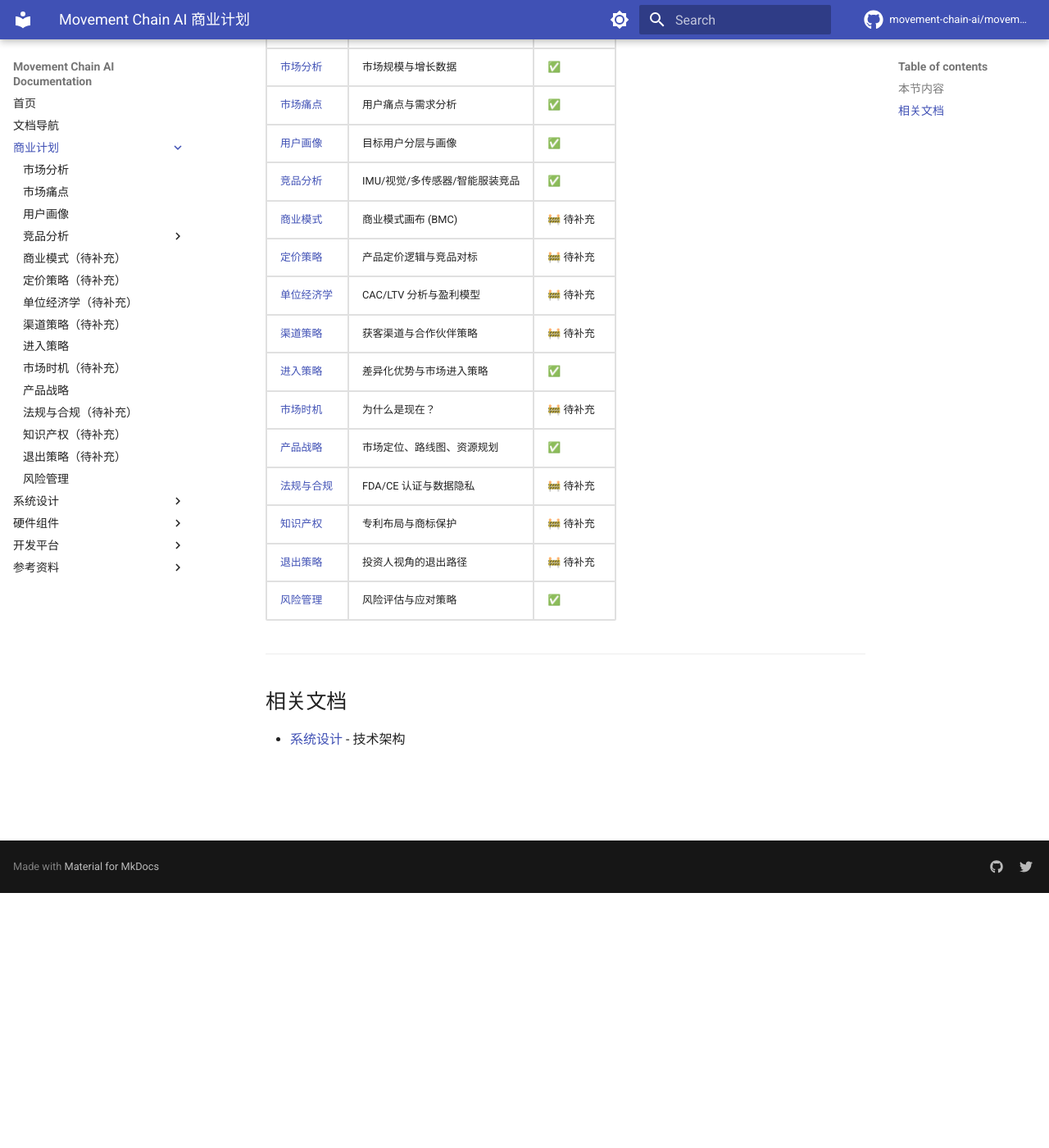
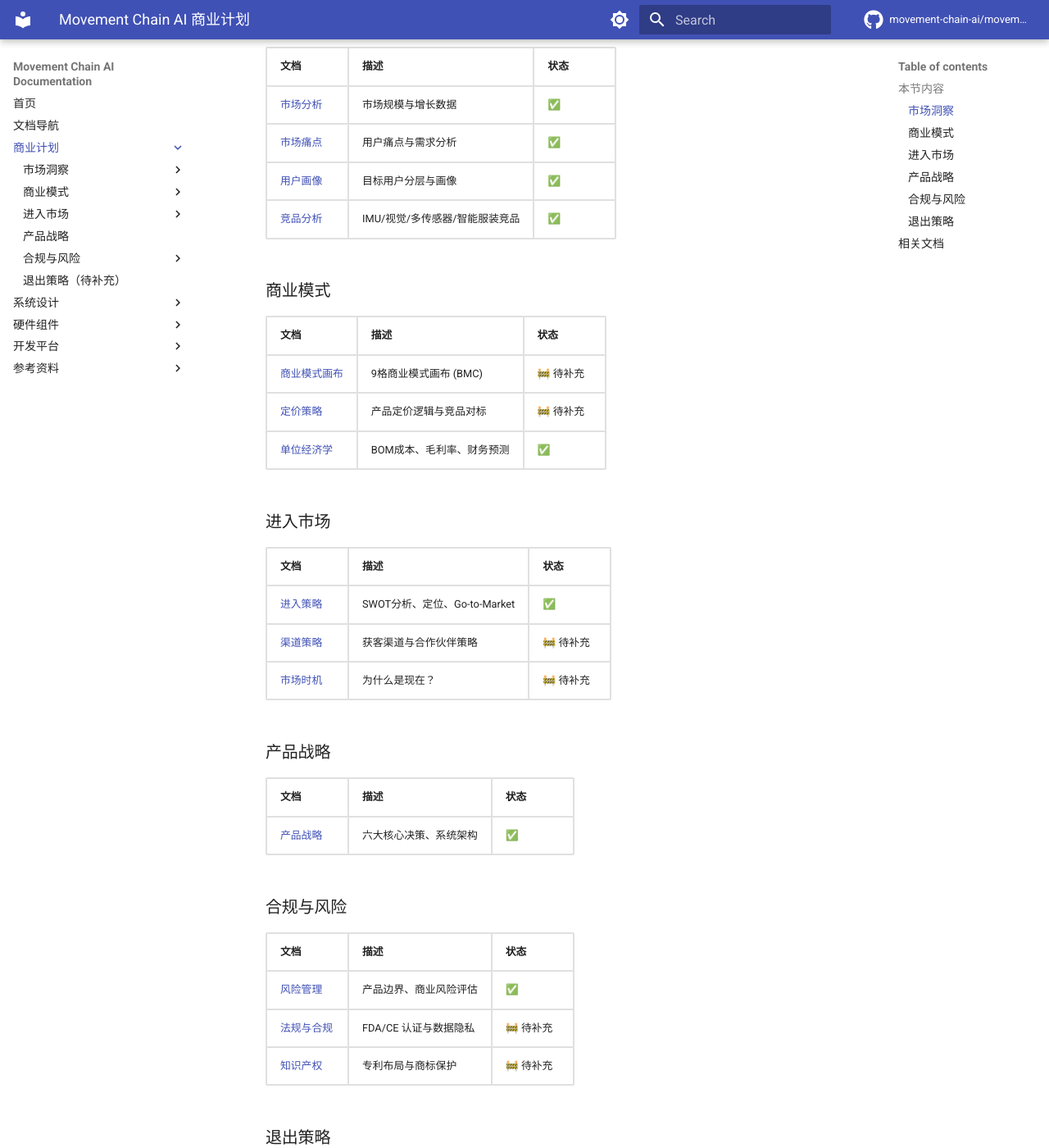
Before and after one commit to movement-chain-ai/movement-chain-docs, an MkDocs documentation site: the page built from docs/zh/product/index.md, in a window 1280 px wide and 1400 px high, scrolled down 311 px. Shown: the whole window at 82% size. Built offline with MkDocs 1.6.1 and Material for MkDocs 9.7.7, drawn with Linux system fonts in a browser that asks for light colours; comment, search, counter and statistics services are not loaded; the version menu is left out; some of the changed text lies outside the part shown.

Commit message:
重构商业计划文档：拆分内容、分组导航
- 将单位经济学内容从 entry-strategy 移至 unit-economics
- 将风险分析内容从 entry-strategy 移至 risk-management
- 精简 entry-strategy 只保留核心进入策略
- 重组导航为：市场洞察/商业模式/进入市场/合规与风险
- 更新 index.md 分组展示

```diff
--- a/docs/zh/product/index.md
+++ b/docs/zh/product/index.md
@@ -6,26 +6,57 @@
 
 ## 本节内容
 
+### 市场洞察
+
 | 文档 | 描述 | 状态 |
 |------|------|------|
 | [市场分析](market-analysis.md) | 市场规模与增长数据 | ✅ |
 | [市场痛点](pain-points.md) | 用户痛点与需求分析 | ✅ |
 | [用户画像](user-personas.md) | 目标用户分层与画像 | ✅ |
 | [竞品分析](competitors/imu-based.md) | IMU/视觉/多传感器/智能服装竞品 | ✅ |
-| [商业模式](business-model.md) | 商业模式画布 (BMC) | 🚧 待补充 |
+
+### 商业模式
+
+| 文档 | 描述 | 状态 |
+|------|------|------|
+| [商业模式画布](business-model.md) | 9格商业模式画布 (BMC) | 🚧 待补充 |
 | [定价策略](pricing-strategy.md) | 产品定价逻辑与竞品对标 | 🚧 待补充 |
-| [单位经济学](unit-economics.md) | CAC/LTV 分析与盈利模型 | 🚧 待补充 |
+| [单位经济学](unit-economics.md) | BOM成本、毛利率、财务预测 | ✅ |
+
+### 进入市场
+
+| 文档 | 描述 | 状态 |
+|------|------|------|
+| [进入策略](entry-strategy.md) | SWOT分析、定位、Go-to-Market | ✅ |
 | [渠道策略](channel-strategy.md) | 获客渠道与合作伙伴策略 | 🚧 待补充 |
-| [进入策略](entry-strategy.md) | 差异化优势与市场进入策略 | ✅ |
 | [市场时机](market-timing.md) | 为什么是现在？ | 🚧 待补充 |
-| [产品战略](product-strategy.md) | 市场定位、路线图、资源规划 | ✅ |
+
+### 产品战略
+
+| 文档 | 描述 | 状态 |
+|------|------|------|
+| [产品战略](product-strategy.md) | 六大核心决策、系统架构 | ✅ |
+
+### 合规与风险
+
+| 文档 | 描述 | 状态 |
+|------|------|------|
+| [风险管理](../risk-management.md) | 产品边界、商业风险评估 | ✅ |
 | [法规与合规](regulatory.md) | FDA/CE 认证与数据隐私 | 🚧 待补充 |
 | [知识产权](ip-strategy.md) | 专利布局与商标保护 | 🚧 待补充 |
+
+### 退出策略
+
+| 文档 | 描述 | 状态 |
+|------|------|------|
 | [退出策略](exit-strategy.md) | 投资人视角的退出路径 | 🚧 待补充 |
-| [风险管理](../risk-management.md) | 风险评估与应对策略 | ✅ |
 
 ---
 
 ## 相关文档
 
 - [系统设计](../design/system-design.md) - 技术架构
+
+---
+
+**最后更新**: 2025年12月18日
--- a/docs/zh/risk-management.md
+++ b/docs/zh/risk-management.md
@@ -108,3 +108,37 @@
 - ✅ 没有"必须"
 - ✅ 没有"保证"
 - ✅ 但用户依然知道该做什么
+
+---
+
+## 五、商业风险评估
+
+### 主要风险
+
+| 风险 | 概率 | 影响 | 缓解措施 |
+|-----|------|-----|---------|
+| **技术风险** | 中 | 高 | MVP 验证、迭代开发 |
+| **市场风险** | 中 | 高 | 用户调研、快速反馈 |
+| **竞争风险** | 高 | 中 | 差异化、快速迭代 |
+| **供应链风险** | 低 | 中 | 多供应商、库存 |
+
+### 专利风险
+
+| 领域 | 风险 | 措施 |
+|-----|------|-----|
+| IMU 算法 | 低 | 标准算法，无专利问题 |
+| EMG 处理 | 低 | 开源方案，自研算法 |
+| UI/交互 | 中 | 避免抄袭，原创设计 |
+| 挥杆分析 | 中 | 规避现有专利 |
+
+---
+
+## 相关文档
+
+- [进入策略](product/entry-strategy.md) - 市场进入策略
+- [法规与合规](product/regulatory.md) - FDA/CE 认证
+- [知识产权](product/ip-strategy.md) - 专利布局
+
+---
+
+**最后更新**: 2025年12月18日
--- a/mkdocs.yml
+++ b/mkdocs.yml
@@ -98,25 +98,29 @@ nav:
 
   - 商业计划:
       - product/index.md
-      - 市场分析: product/market-analysis.md
-      - 市场痛点: product/pain-points.md
-      - 用户画像: product/user-personas.md
-      - 竞品分析:
-          - product/competitors/imu-based.md
-          - product/competitors/vision-based.md
-          - product/competitors/multi-sensor.md
-          - product/competitors/smart-clothing.md
-      - 商业模式（待补充）: product/business-model.md
-      - 定价策略（待补充）: product/pricing-strategy.md
-      - 单位经济学（待补充）: product/unit-economics.md
-      - 渠道策略（待补充）: product/channel-strategy.md
-      - 进入策略: product/entry-strategy.md
-      - 市场时机（待补充）: product/market-timing.md
+      - 市场洞察:
+          - 市场分析: product/market-analysis.md
+          - 市场痛点: product/pain-points.md
+          - 用户画像: product/user-personas.md
+          - 竞品分析:
+              - product/competitors/imu-based.md
+              - product/competitors/vision-based.md
+              - product/competitors/multi-sensor.md
+              - product/competitors/smart-clothing.md
+      - 商业模式:
+          - 商业模式画布（待补充）: product/business-model.md
+          - 定价策略（待补充）: product/pricing-strategy.md
+          - 单位经济学: product/unit-economics.md
+      - 进入市场:
+          - 进入策略: product/entry-strategy.md
+          - 渠道策略（待补充）: product/channel-strategy.md
+          - 市场时机（待补充）: product/market-timing.md
       - 产品战略: product/product-strategy.md
-      - 法规与合规（待补充）: product/regulatory.md
-      - 知识产权（待补充）: product/ip-strategy.md
+      - 合规与风险:
+          - 风险管理: risk-management.md
+          - 法规与合规（待补充）: product/regulatory.md
+          - 知识产权（待补充）: product/ip-strategy.md
       - 退出策略（待补充）: product/exit-strategy.md
-      - 风险管理: risk-management.md
 
   - 系统设计:
       - design/index.md
```
Also changed, not shown: docs/zh/product/entry-strategy.md (+5 -46 lines), docs/zh/product/unit-economics.md (+32 -1 lines).
